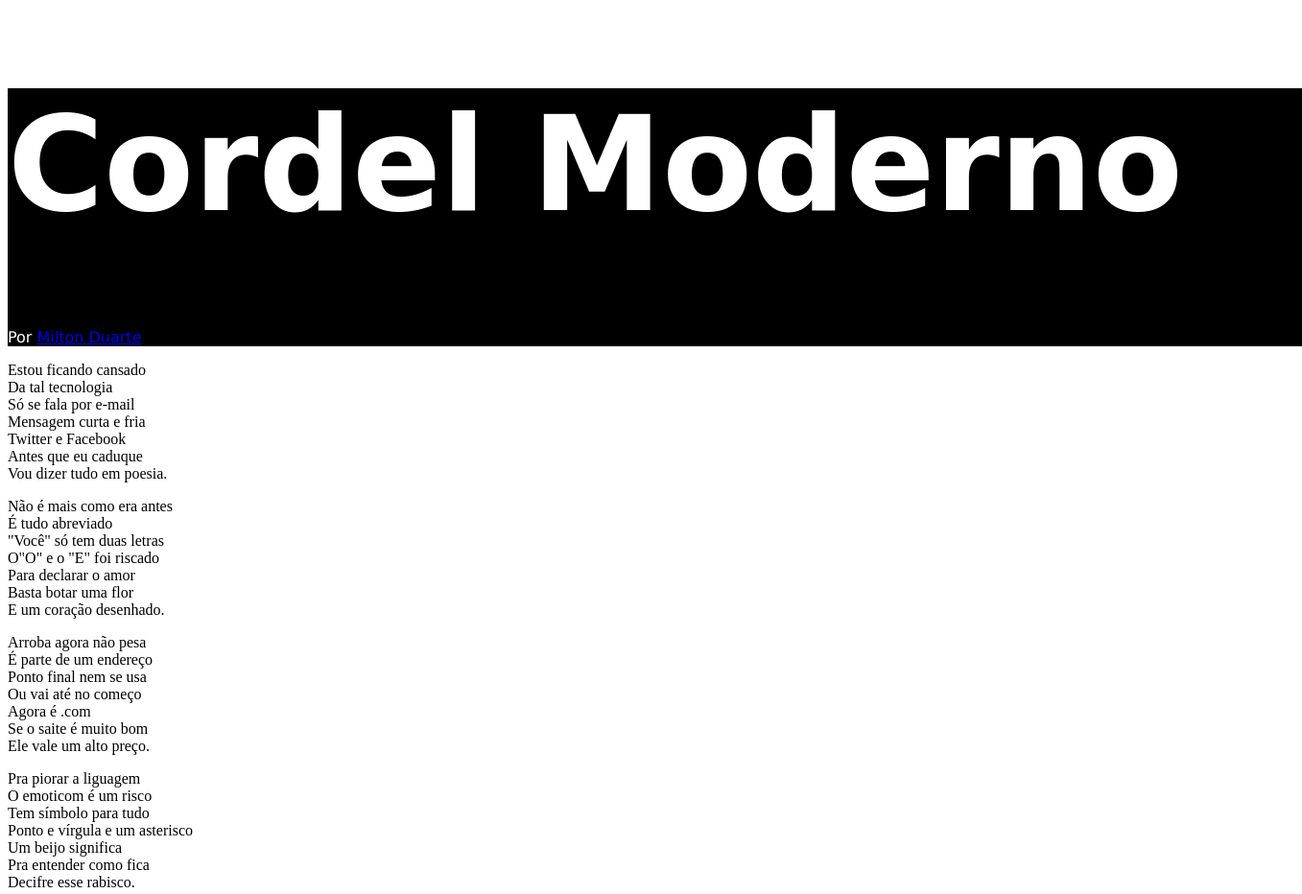
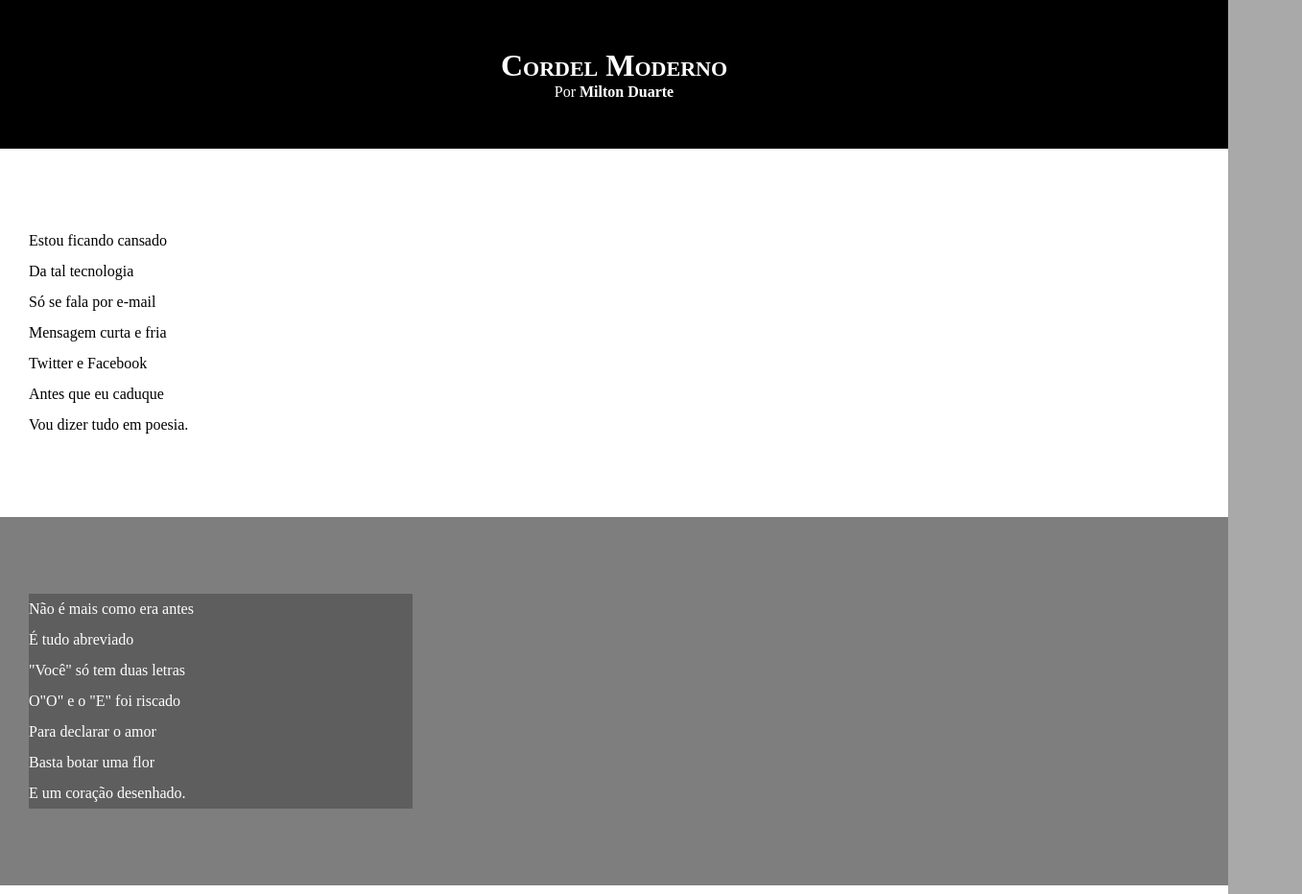
Before and after one commit to YagoLopesFranca/HTML-CSS, a plain HTML site: page desafios/modulo-1 - desafio 012/Index.html in a window 1280 px wide. Shown: the top 932 px of the page at 96% size, 1357 px wide, since content can reach past the window. Drawn offline with Linux system fonts and the light colour scheme.

Commit message:
atualizei  o desafio 12

```diff
--- a/desafios/modulo-1 - desafio 012/Index.html
+++ b/desafios/modulo-1 - desafio 012/Index.html
@@ -20,7 +20,7 @@
     </header>
 
     <main>
-      <section>
+      <section class="normal">
         <p>
           Estou ficando cansado <br />
           Da tal tecnologia <br />
@@ -32,7 +32,7 @@
         </p>
       </section>
 
-      <section>
+      <section class="imagem">
         <p>
           Não é mais como era antes <br />
           É tudo abreviado <br />
@@ -44,7 +44,7 @@
         </p>
       </section>
 
-      <section>
+      <section class="normal">
         <p>
           Arroba agora não pesa <br />
           É parte de um endereço <br />
@@ -65,7 +65,7 @@
         </p>
       </section>
 
-      <section>
+      <section class="imagem">
         <p>
           Tenho saudade das cartas <br />
           Escritas com a própria mão <br />
@@ -77,7 +77,7 @@
         </p>
       </section>
 
-      <section>
+      <section class="normal">
         <p>
           Agora, escrevo e envio <br />
           Chegando na mesma hora <br />
@@ -105,7 +105,7 @@
         <a href="https://gustavoguanabara.github.io/" target="_blank"
           >Gustavo Guanabara</a
         >
-        par ao
+        para o
         <a href="https://www.cursoemvideo.com/ " target="_blank"
           >CursoemVideo</a
         >
--- a/desafios/modulo-1 - desafio 012/style.css
+++ b/desafios/modulo-1 - desafio 012/style.css
@@ -1,24 +1,68 @@
-@charset "UTF-8"
+@charset "UTF-8";
 
 * {
   margin: 0px;
   padding: 0px;
 }
 
+html,
+body {
+  min-height: 100vh;
+  background-color: darkgray;
+}
+
 header {
-  width: 1349px;
-  height: 269px;
   background-color: black;
+  color: white;
+  text-align: center;
+}
+
+header > h1 {
+  padding-top: 50px;
+  font-variant: small-caps;
+}
+
+header > p {
+  padding-bottom: 50px;
+}
+
+header a,
+footer a {
+  color: white;
+  text-decoration: none;
+  font-weight: bolder;
+}
+
+header a:hover,
+footer a:hover {
+  text-decoration: underline;
+}
+
+section {
+  padding-top: 10vh;
+  padding-bottom: 10vh;
+  line-height: 2em;
+  padding-left: 30px;
+}
+
+section.normal {
+  background-color: white;
+  color: black;
+}
+
+section.imagem {
+  background-color: rgba(0, 0, 0, 0.253);
   color: white;
 }
 
-header h1 {
-  font-size: 136.6px;
-  font-family: "pession one", cursive;
+section.imagem > p {
+  width: 400px;
+  background-color: rgba(0, 0, 0, 0.253);
 }
 
-header p {
-  font-size: 16px;
-  font-family: Verdana, Geneva, Tahoma, sans-serif;
-  padding: 0px 0px 50px;
+footer > p {
+  padding: 10px;
+  color: white;
+  background-color: black;
+  text-align: center;
 }
```
